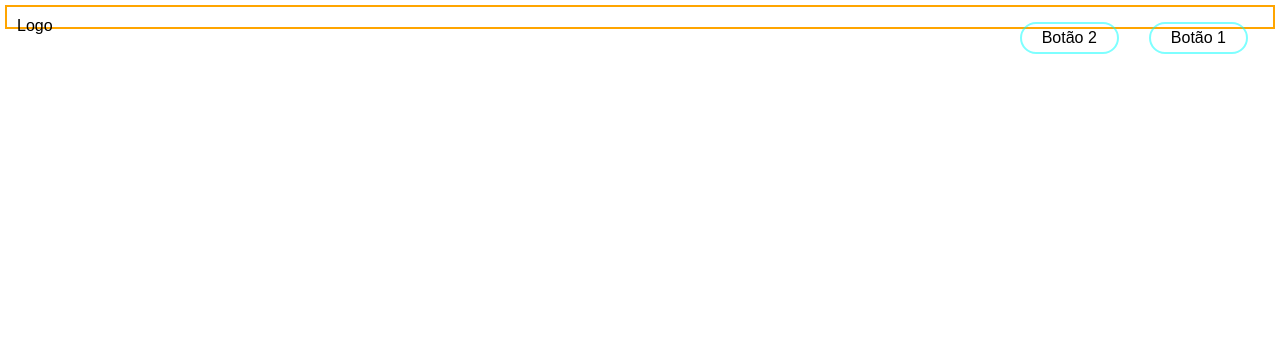
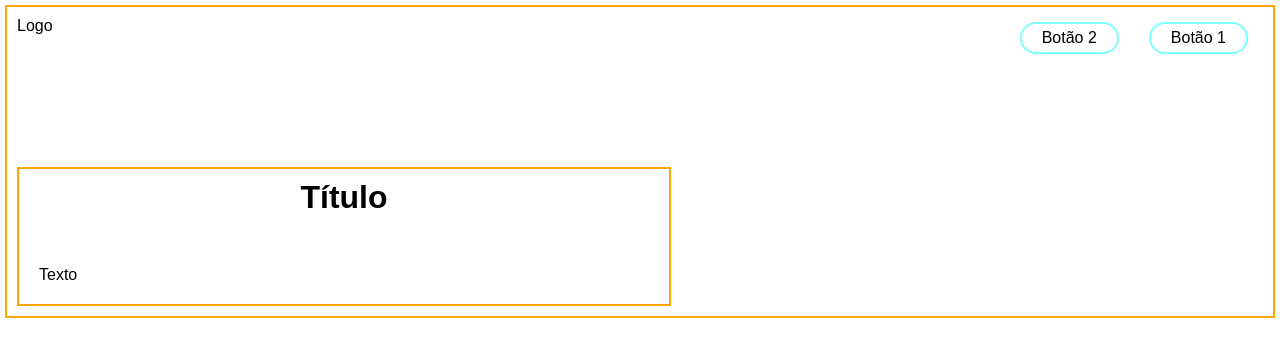
Before and after one commit to S-LeonardoGomes/Projeto-0, a plain HTML site: page index.html in a window 1280 px wide. Drawn offline with Linux system fonts and the light colour scheme.

Commit message:
Local da area de texto definida

```diff
--- a/index.html
+++ b/index.html
@@ -14,8 +14,13 @@
         <a href = "" target = "_self">Botão 1</a>
         <a href = "" target = "_self">Botão 2</a>
 
+        <!-- Inicio do corpo -->
+
         <div id = "principal">
-
+            <h1>Título</h1>
+            <p>
+                Texto
+            </p>
         </div>
     </body>
 </html>
--- a/principal.css
+++ b/principal.css
@@ -30,3 +30,21 @@ a:hover{
     background-color: rgba(0, 255, 255, 0.507);
 }
 /* Fim área dos botões */
+
+
+#principal{
+    clear: both;
+    border: 2px solid orange;
+    width:650px;
+    margin-top: 150px;
+}
+
+h1{
+    margin: 10px 0px;
+    text-align: center;
+}
+
+p{
+    margin-top: 30px;
+    padding: 20px;
+}
```
